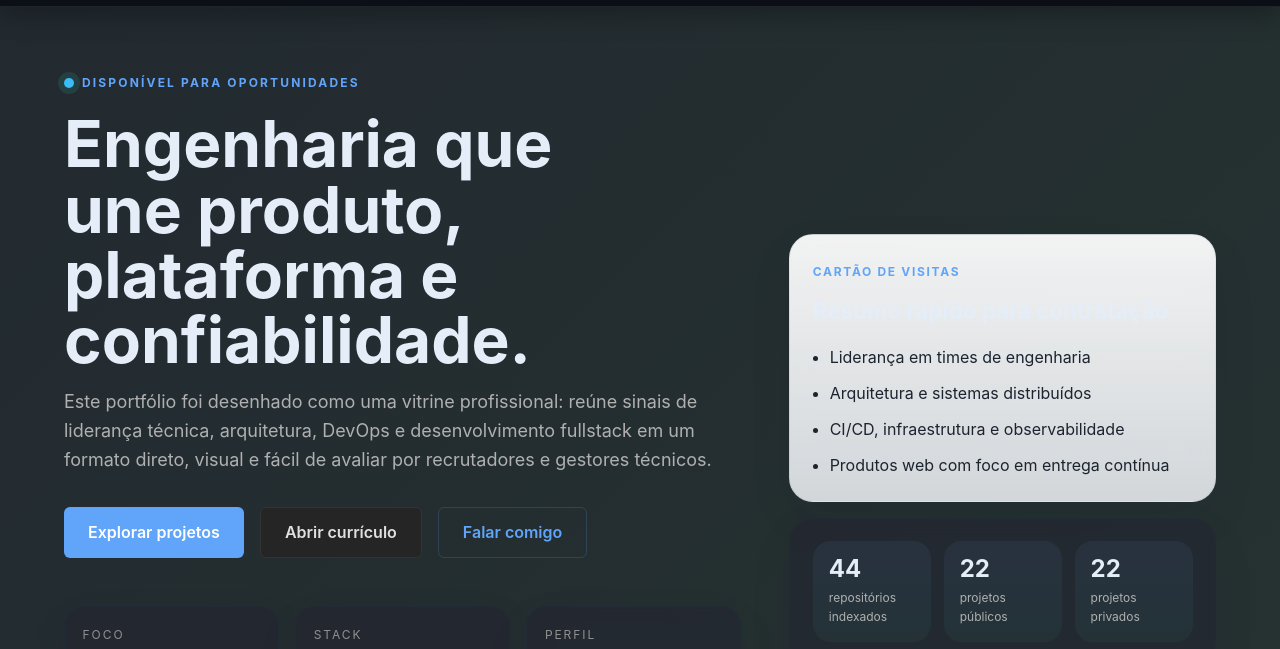
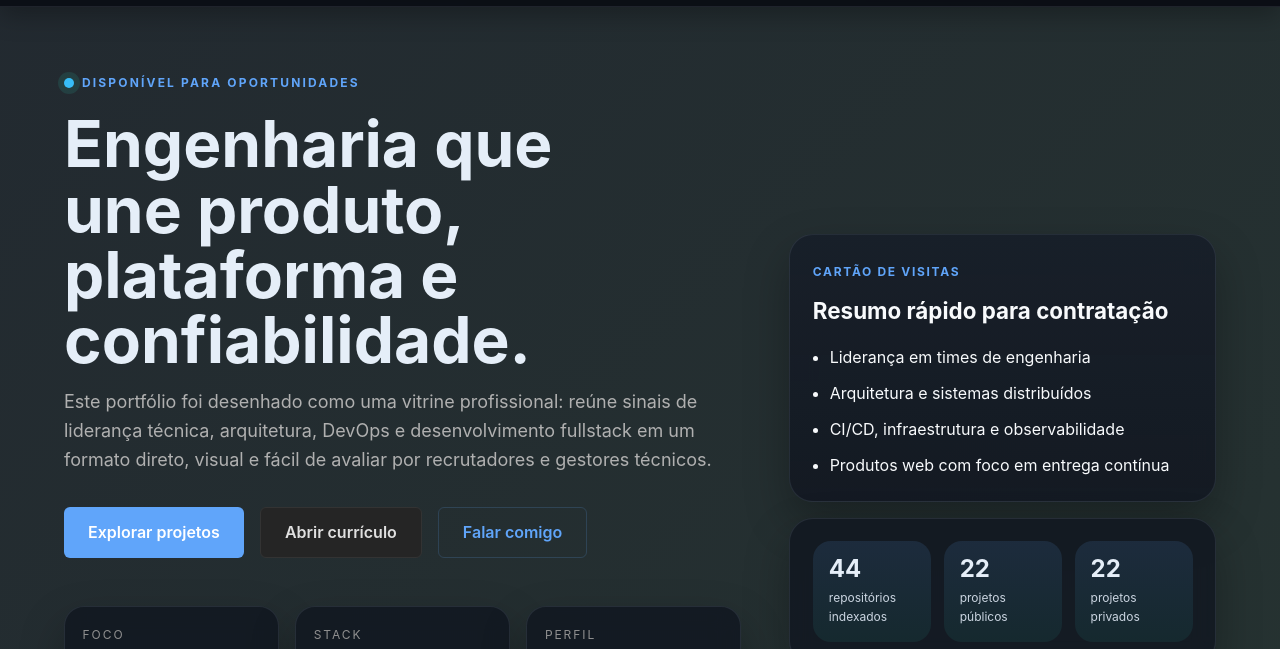
Before and after one commit to julianostroschon/julianostroschon, a website: page index.html in a window 1280 px wide. Both pictures are taken after a click on the button "Ativar modo escuro". Shown: the part 80-729 px from the top of the page. Drawn offline with nearby package versions, Linux system fonts and the light colour scheme.

Commit message:
fix: refine dark card contrast

```diff
--- a/css/style.css
+++ b/css/style.css
@@ -275,6 +275,76 @@ html.dark-mode .social-link {
 html.dark-mode .theme-toggle:hover,
 html.dark-mode .social-link:hover {
   color: var(--accent-color);
+}
+
+html.dark-mode .signal-card,
+html.dark-mode .hero-card,
+html.dark-mode .proof-item,
+html.dark-mode .about-item,
+html.dark-mode .tech-item,
+html.dark-mode .repo-card {
+  background: rgba(19, 25, 34, 0.92);
+  border-color: rgba(148, 163, 184, 0.14);
+  box-shadow: 0 20px 45px rgba(0, 0, 0, 0.28);
+}
+
+html.dark-mode .hero-card-primary {
+  background: linear-gradient(180deg, rgba(24, 31, 41, 0.98), rgba(19, 25, 34, 0.94));
+  color: #e5eef8;
+}
+
+html.dark-mode .hero-card-primary .hero-card-kicker,
+html.dark-mode .hero-card-primary h3,
+html.dark-mode .hero-card-primary li {
+  color: #f8fafc;
+}
+
+html.dark-mode .hero-card-primary .hero-card-kicker {
+  color: var(--primary-color);
+}
+
+html.dark-mode .hero-card-stats div {
+  background: linear-gradient(180deg, rgba(96, 165, 250, 0.12), rgba(45, 212, 191, 0.08));
+}
+
+html.dark-mode .hero-card-stats span,
+html.dark-mode .signal-card p,
+html.dark-mode .repo-description,
+html.dark-mode .repo-updated,
+html.dark-mode .about p,
+html.dark-mode .about-item p,
+html.dark-mode .footer-info p,
+html.dark-mode .footer-links a,
+html.dark-mode .footer-contact p,
+html.dark-mode .tech-item span,
+html.dark-mode .section-heading p {
+  color: #cbd5e1;
+}
+
+html.dark-mode .repo-title,
+html.dark-mode .about-item h4,
+html.dark-mode .section-heading h3,
+html.dark-mode .footer h3,
+html.dark-mode .footer h4 {
+  color: #f8fafc;
+}
+
+html.dark-mode .tech-item i,
+html.dark-mode .about-item i,
+html.dark-mode .repo-card:hover .repo-title {
+  color: var(--primary-color);
+}
+
+html.dark-mode .repo-counter,
+html.dark-mode .sort-options select,
+html.dark-mode .search-box input {
+  background-color: rgba(17, 24, 39, 0.9);
+  color: #e5eef8;
+  border-color: rgba(148, 163, 184, 0.18);
+}
+
+html.dark-mode .repo-description.truncated::after {
+  background: linear-gradient(to bottom, transparent, rgba(19, 25, 34, 1));
 }
 
 /* Reset e estilos base */
```
